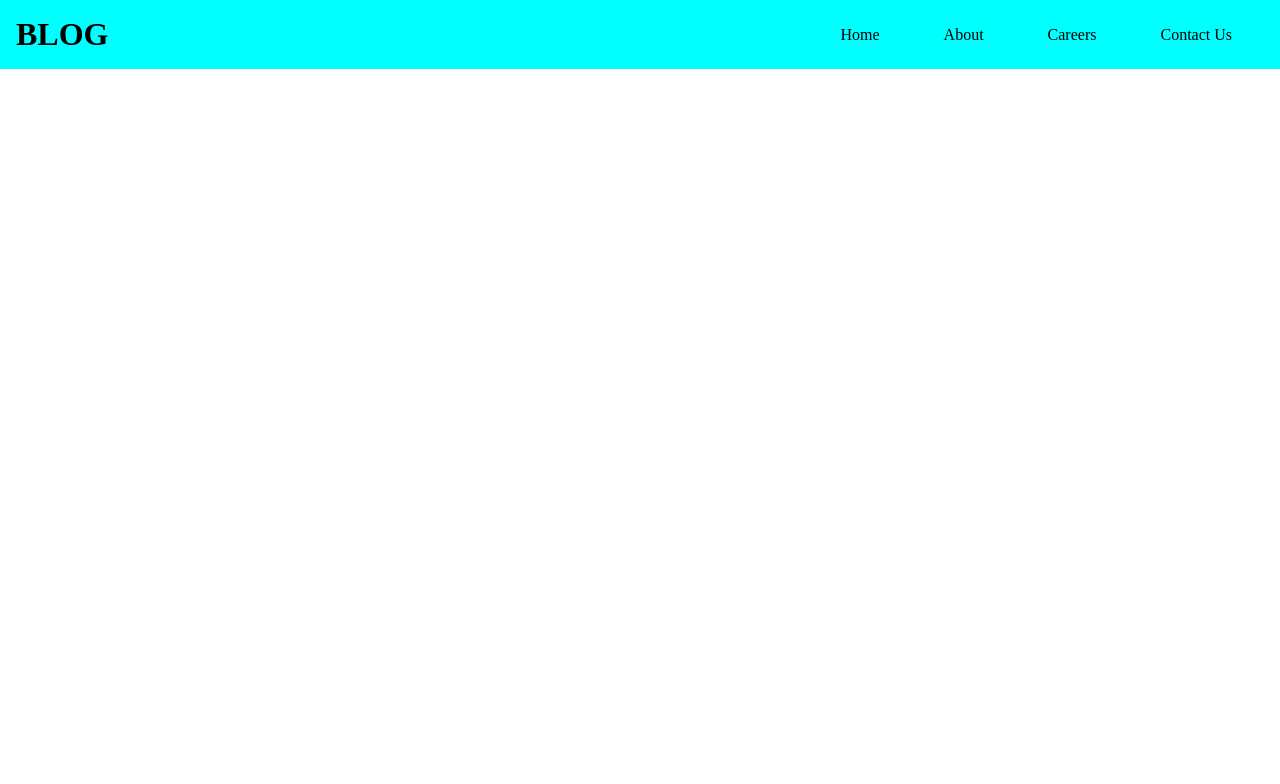
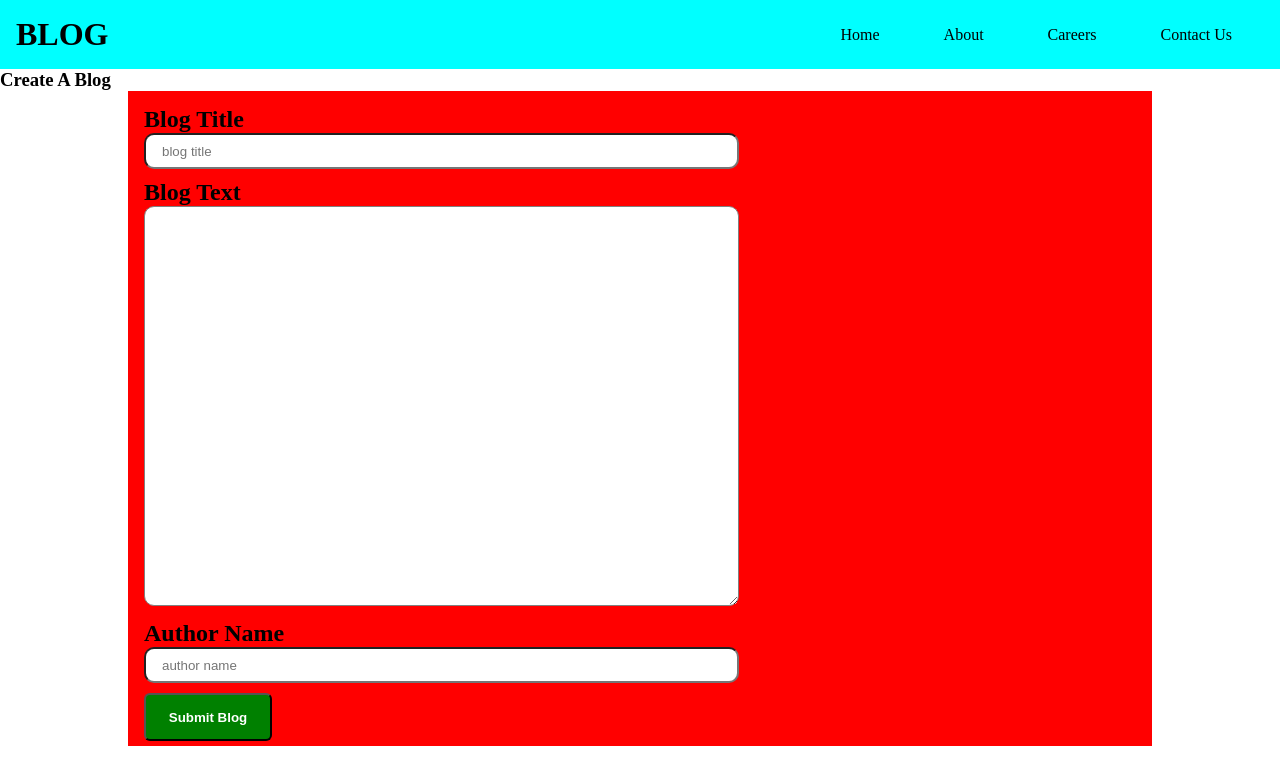
Before and after one commit to himanshudube97/Blog-Frontend, a React (Create React App) app: page /createBlog in a window 1280 px wide. Shown: the top 784 px of the page. Built offline with nearby package versions, Linux system fonts and the light colour scheme.

Commit message:
added new routes to create blog and signup

```diff
--- a/src/App.js
+++ b/src/App.js
@@ -4,13 +4,17 @@ import { BrowserRouter, Routes, Route } from "react-router-dom";
 import Home from "./components/Home/Home.js";
 import ButtonAppBar from './components/Header/Header';
 import SingleBlog from './components/Single Blog/SingleBlog';
+import CreateBlog from './components/CreateBlog/CreateBlog';
+import SignUp from './components/SignUp-SignIn/SignUp';
 function App() {
   return (
     <BrowserRouter>
     <ButtonAppBar/>
     <Routes>
       <Route path="/" element ={<Home />}/>
-      <Route path="/getSingleBlog/:id" element={<SingleBlog />} />
+      <Route exact path="/getSingleBlog/:id" element={<SingleBlog />} />
+      <Route path='/createBlog' element={<CreateBlog />} />
+      <Route path='/sign-up' element={<SignUp />} />
     </Routes>
     </BrowserRouter>
   );
--- a/src/components/BlogCard/BlogCard.css
+++ b/src/components/BlogCard/BlogCard.css
@@ -21,6 +21,8 @@ max-width: 32rem;
     margin: 1rem auto;
 }
 
-.blog-info-div {
+.blog-info-div{
     text-align: center;
+    border: 1px solid red;
+    padding: 0 1rem;
 }
--- /dev/null
+++ b/src/components/CreateBlog/CreateBlog.css
@@ -0,0 +1,38 @@
+.create-blog-fields {
+    background-color: red;
+    width: 80%;
+    margin: 0 auto;
+    padding: 5px 1rem;
+}
+.group {
+    margin: 10px 0;
+}
+.create-blog-fields h3 {
+    font-size: 1.5rem;
+}
+.create-blog-fields input {
+    height: 2rem;
+    width: 60%;
+    border-radius:  10px;
+    padding: 1rem;
+}
+.create-blog-fields .textarea {
+    border-radius: 10px;
+    border: 1px solid grey;
+    padding: 1rem;
+    background-color: white;
+    height:  50vh;
+    overflow: auto;
+    width: 60%;
+}
+
+button {
+    color: white;
+    border-radius: 6px;
+    cursor: pointer;
+    font-weight: bolder;
+    width: 8rem;
+    height: 3rem;
+    padding: 2px;
+    background-color: green;
+}
--- /dev/null
+++ b/src/components/CreateBlog/CreateBlog.js
@@ -0,0 +1,59 @@
+import {useState, useEffect} from "react";
+import "./CreateBlog.css";
+import axios from "axios";
+
+function CreateBlog() {
+    const [blogInfo, setBlogInfo] = useState({
+        blogTitle: "",
+        blogText: "",
+        authorName: ""
+    });
+
+    const handleInputChange = (e)=>{
+        const {name, value} = e.target;
+        setBlogInfo((prev)=>{
+            return {...prev, [name]: value}
+        })
+    };
+    console.log(blogInfo, "bloginfo");
+
+    const handleSubmit =async (e)=>{
+        e.preventDefault();
+        try {
+            let req = {
+                title: blogInfo.blogTitle,
+                description: blogInfo.blogText,
+                authorName: blogInfo.authorName
+            }
+            const response = await axios.post("http://localhost:8000/api/v1/newBlog", req );
+            console.log(response, "response")
+        } catch (error) {
+            console.log(error)
+            alert("error hai bhai")
+        }
+    }
+
+
+  return (
+    <div className="create-blog-container">
+      <h3>Create A Blog</h3>
+      <div className="create-blog-fields">
+        <div className="group">
+          <h3>Blog Title</h3>
+          <input type="text" name="blogTitle" placeholder="blog title" onChange={handleInputChange} value={blogInfo.blogTitle} />
+        </div>
+        <div className="group">
+          <h3>Blog Text</h3>
+          <textarea className="textarea" name="blogText" onChange={handleInputChange} value={blogInfo.blogText}  />
+        </div>
+        <div className="group">
+          <h3>Author Name</h3>
+          <input type="text" name="authorName" onChange={handleInputChange} placeholder="author name" value={blogInfo.authorName} />
+        </div>
+        <button type="submit"  onClick={handleSubmit}>Submit Blog</button>
+      </div>
+    </div>
+  );
+}
+
+export default CreateBlog;
--- /dev/null
+++ b/src/components/SignUp-SignIn/SignUp.js
@@ -0,0 +1,22 @@
+import React from 'react';
+
+const SignUp = () => {
+    return (
+        <div className='main-sign-div'>
+            <div className='username-div'>
+                <h3>Name</h3>
+                <input />
+                <h3>email</h3>
+                <input />
+                <h3>Password</h3>
+                <input />
+                <h3>Confirm Password</h3>
+                <input />
+
+            </div>
+
+        </div>
+    );
+};
+
+export default SignUp;
--- a/src/components/Single Blog/SingleBlog.js
+++ b/src/components/Single Blog/SingleBlog.js
@@ -21,7 +21,7 @@ const SingleBlog = () => {
         <div className="blog-img-div">
           <img src="" alt="img" />
         </div>
-        <div className="blog-info-div">
+        <div className="blog-info">
           <h1>{blog.title}</h1>
           <h3>Author: {blog.authorName}</h3>
           {/* <h2>{blog.description}</h2> */}
```
Also changed, not shown: src/components/SignUp-SignIn/SignUp.css (added).
